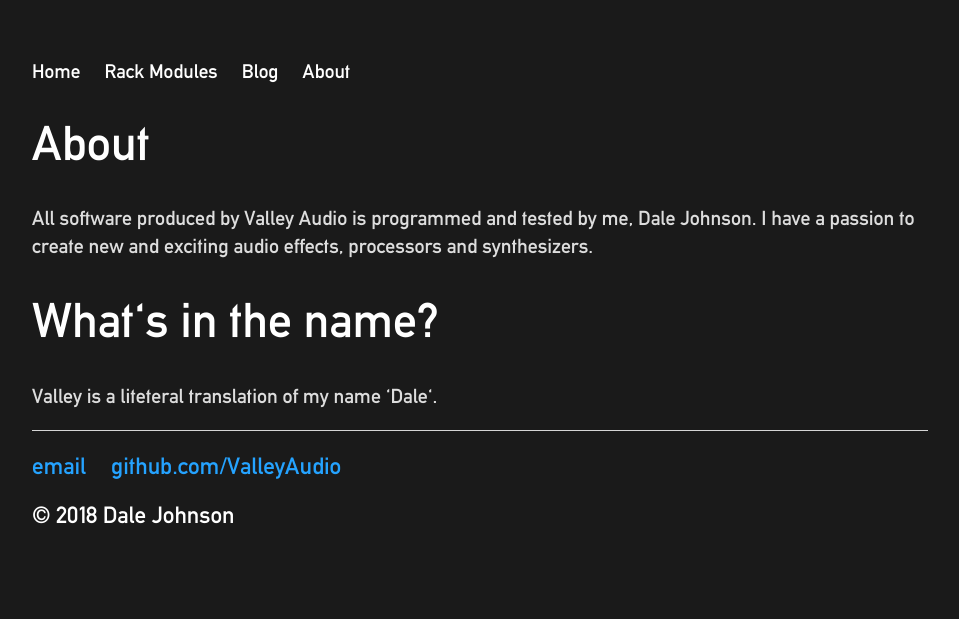
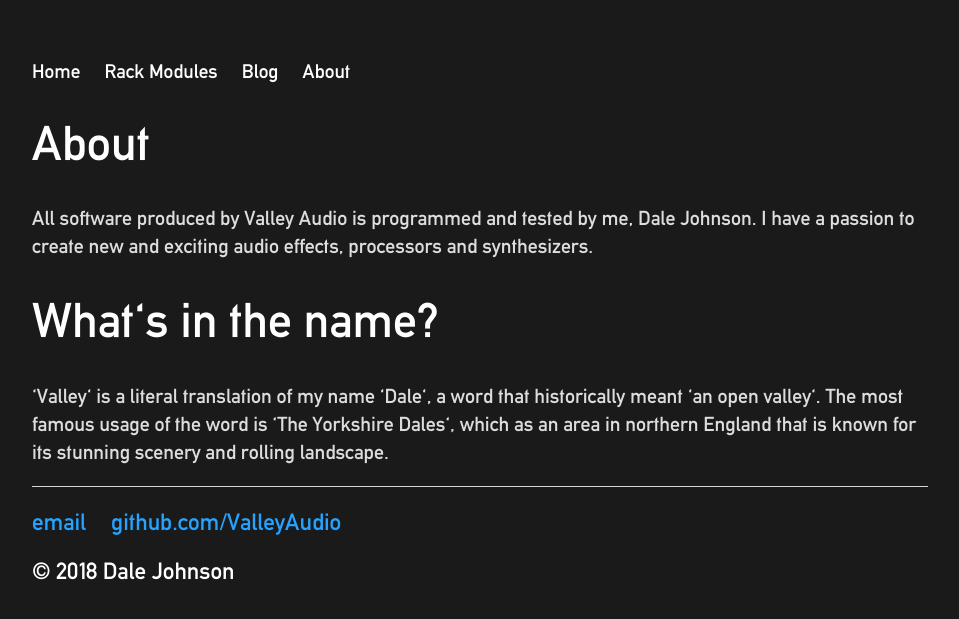
Before and after one commit to ValleyAudio/ValleyAudio.github.io, a Jekyll site: the page built from about/index.html, in a window 1280 px wide. Shown: the top 619 px of the page, without its empty margins (160-1119 px from the left). Built offline with Jekyll 4.4.1, drawn with Linux system fonts in a browser that asks for light colours.

Commit message:
Expanding description

```diff
--- a/about/index.html
+++ b/about/index.html
@@ -6,5 +6,5 @@
     <h1>About</h1>
     <p>All software produced by Valley Audio is programmed and tested by me, Dale Johnson. I have a passion to create new and exciting audio effects, processors and synthesizers.</p>
     <h1>What's in the name?</h1>
-    <p>Valley is a liteteral translation of my name 'Dale'.</p>
+    <p>'Valley' is a literal translation of my name 'Dale', a word that historically meant 'an open valley'. The most famous usage of the word is 'The Yorkshire Dales', which as an area in northern England that is known for its stunning scenery and rolling landscape.</p>
 </div><!-- /.about -->
```
